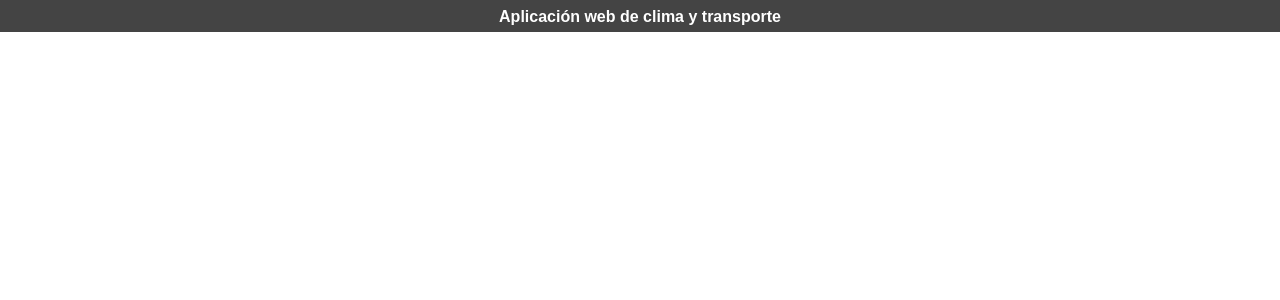
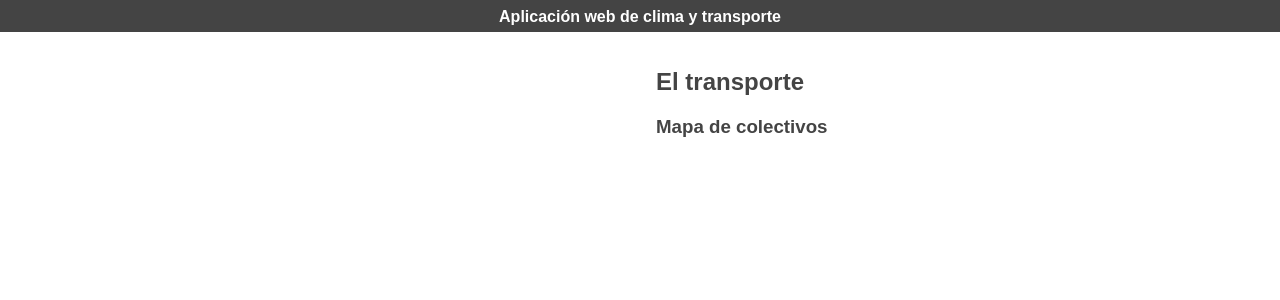
Before and after one commit to maumaco/practico-api, a React (Create React App) app: page / in a window 1280 px wide. Shown: the top 300 px of the page. Built offline with nearby package versions, Linux system fonts and the light colour scheme; the HTML template or start-up script is replaced by a standard one.

Commit message:
Se agregan los componentes TransportDashboard y BusMap

```diff
--- a/src/App.js
+++ b/src/App.js
@@ -1,5 +1,6 @@
 // Components
 
+import TransportDashboard from './components/TransportDashboard.js';
 import WeatherDashboard from './components/WeatherDashboard.js';
 
 
@@ -7,6 +8,7 @@ import WeatherDashboard from './components/WeatherDashboard.js';
 
 import {
   APP_HEADING,
+  TRANSPORT_DASHBOARD_HEADING,
   WEATHER_DASHBOARD_HEADING
 } from './constants/textNodes.js';
 
@@ -26,6 +28,12 @@ export default function App() {
             />
           */}
         </section>
+
+        <section>
+          <TransportDashboard
+            title={TRANSPORT_DASHBOARD_HEADING}
+          />
+        </section>
       </main>
     </>
   );
--- /dev/null
+++ b/src/components/BusMap.js
@@ -0,0 +1,7 @@
+export default function BusMap({ title }) {
+  return (
+    <article>
+      <h3>{title}</h3>
+    </article>
+  );
+}
--- /dev/null
+++ b/src/components/TransportDashboard.js
@@ -0,0 +1,21 @@
+// Components
+
+import BusMap from './BusMap.js';
+
+
+// Constants
+
+import { BUS_MAP_HEADING } from '../constants/textNodes.js';
+
+
+export default function TransportDashboard({ title }) {
+  return (
+    <>
+      <h2>{title}</h2>
+
+      <BusMap
+        title={BUS_MAP_HEADING}
+      />
+    </>
+  );
+}
--- a/src/constants/textNodes.js
+++ b/src/constants/textNodes.js
@@ -1,5 +1,7 @@
 export const AIR_QUALITY_INDEX_HEADING = 'Calidad del aire';
 export const APP_HEADING = 'Aplicación web de clima y transporte';
+
+export const BUS_MAP_HEADING = 'Mapa de colectivos';
 
 export const ERROR_MESSAGE = 'Ha ocurrido un error. Recargá la página para mostrar la información.';
 
@@ -18,6 +20,7 @@ export const TEMPERATURE_HEADING = 'Temperatura actual';
 export const TEMPERATURE_RANGE_HEADING = 'Rango de la temperatura';
 export const TIME_HEADING = 'Fecha y hora';
 export const TODAY_HEADING = 'La temperatura hoy';
+export const TRANSPORT_DASHBOARD_HEADING = 'El transporte';
 
 export const UV_INDEX_HEADING = 'Radiación ultravioleta';
 
--- a/src/index.css
+++ b/src/index.css
@@ -32,6 +32,7 @@ h1 {
 /* <main> */
 
 main {
+  display: flex;
   height: calc(100% - 2em);
 }
 
```
Also changed, not shown: src/components/WeatherDashboard.js (+9 -9 lines).
